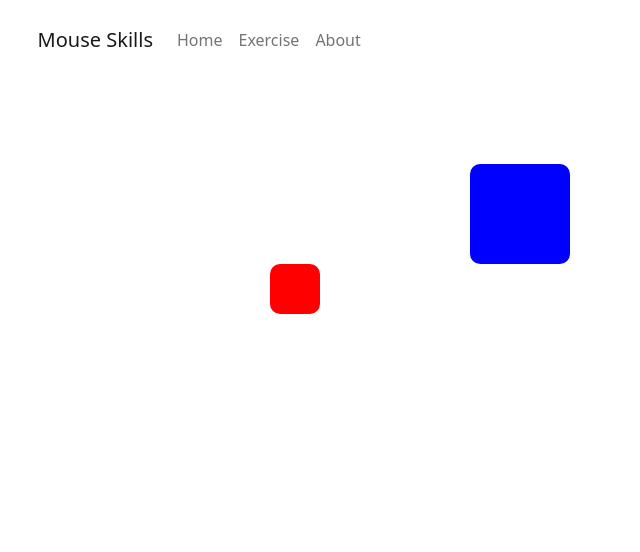
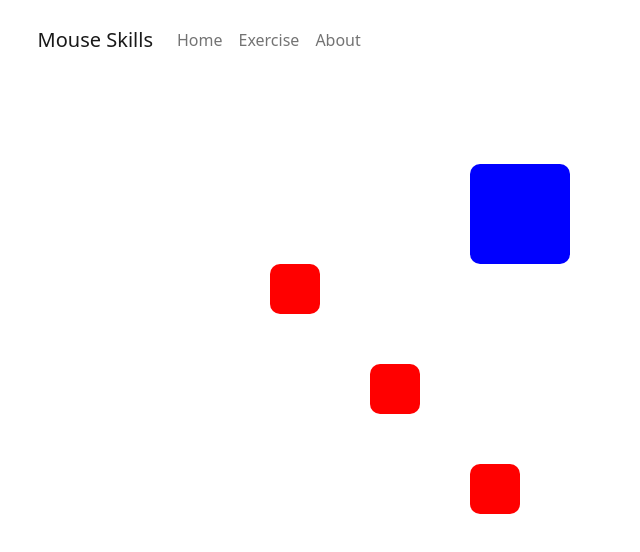
Before and after one commit to ZeyuShao-uOttawa/Mouse-Skills, a Vue app: page /exercise4 in a window 1280 px wide. Shown: the top 552 px of the page, without its empty margins (0-640 px from the left). Built offline with nearby package versions, Linux system fonts and the light colour scheme.

Commit message:
AliExercisse4par6

```diff
--- a/src/pages/Exercise4.vue
+++ b/src/pages/Exercise4.vue
@@ -3,7 +3,7 @@
     <div class="box" :style="{ top: boxTop + 'px', left: boxLeft + 'px' }" ref="box" @mouseenter="respawnBox">
       <p v-if="showMessage" class="message">Good job, you have succeeded!</p>
     </div>
-      <div class="item" :style="{ top: itemTop + 'px', left: itemLeft + 'px' }" ref="item" @mousedown="startDrag" @mouseup="stopDrag"></div>
+    <div class="item" v-for="(item, index) in items" :key="index" :style="{ top: item.top + 'px', left: item.left + 'px' }" ref="item" @mousedown="startDrag(index)" @mouseup="stopDrag(index)"></div>
   </div>
 </template>
 
@@ -14,29 +14,35 @@
       dragging: false,
       mouseX: 0,
       mouseY: 0,
-        itemTop: 200,
-        itemLeft: 200,
       boxTop: 100,
       boxLeft: 400,
-        showMessage: false
-      }
+      showMessage: false,
+      items: [
+        { top: 200, left: 200 },
+        { top: 300, left: 300 },
+        { top: 400, left: 400 }
+      ]
+    };
   },
   methods: {
-      startDrag(event) {
-        this.dragging = true;
+    startDrag(index) {
+      this.dragging = index;
       this.mouseX = event.clientX;
       this.mouseY = event.clientY;
     },
-      stopDrag() {
+    stopDrag(index) {
       this.dragging = false;
-        if (this.itemLeft > this.boxLeft && this.itemLeft < this.boxLeft + 100 && this.itemTop > this.boxTop && this.itemTop < this.boxTop + 100) {
+      const item = this.items[index];
+      if (item.left > this.boxLeft && item.left < this.boxLeft + 100 && item.top > this.boxTop && item.top < this.boxTop + 100) {
+        this.items.splice(index, 1);
         this.showMessage = true;
       }
     },
     handleDrag(event) {
-        if (this.dragging) {
-          this.itemLeft += event.clientX - this.mouseX;
-          this.itemTop += event.clientY - this.mouseY;
+      if (this.dragging !== false) {
+        const item = this.items[this.dragging];
+        item.left += event.clientX - this.mouseX;
+        item.top += event.clientY - this.mouseY;
         this.mouseX = event.clientX;
         this.mouseY = event.clientY;
       }
@@ -48,12 +54,12 @@
     }
   },
   mounted() {
-      window.addEventListener('mousemove', this.handleDrag);
+    window.addEventListener("mousemove", this.handleDrag);
   },
   beforeUnmount() {
-      window.removeEventListener('mousemove', this.handleDrag);
+    window.removeEventListener("mousemove", this.handleDrag);
   }
-  }
+};
 </script>
 
 <style scoped>
```
Lines whose indentation alone changed are shown as unchanged.
